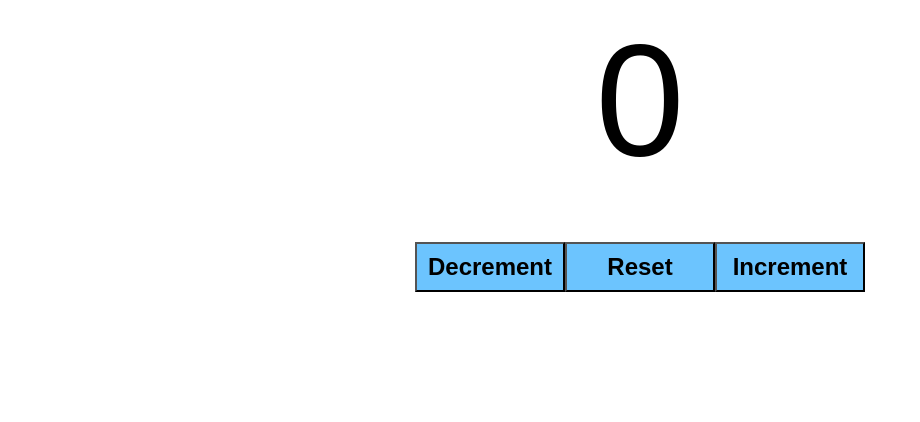
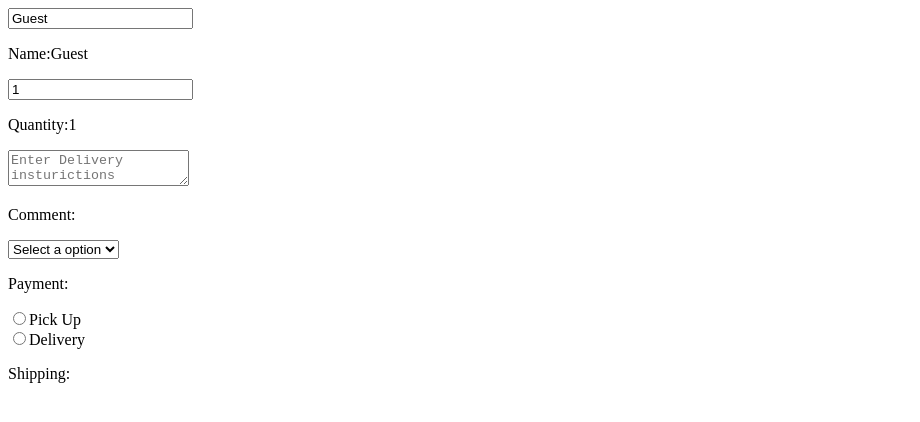
Before and after one commit to laderhad/react-tutorial, a React (Vite) app in the folder my-react-app/: page / in a window 1280 px wide. Shown: the top 422 px of the page, without its empty margins (0-920 px from the left). Built offline with nearby package versions, Linux system fonts and the light colour scheme.

Commit message:
onchange event handler

```diff
--- a/my-react-app/src/App.jsx
+++ b/my-react-app/src/App.jsx
@@ -1,9 +1,10 @@
 import Counter from "./Counter";
+import MyComponent from "./MyComponent";
 
 function App() {
 
   return (
-    <Counter/>
+    <MyComponent/>
   );
 
 }
--- a/my-react-app/src/MyComponent.jsx
+++ b/my-react-app/src/MyComponent.jsx
@@ -1,31 +1,69 @@
 import React,{useState} from "react";
 
 function MyComponent(){
-    const [name,setName]=useState();
-    const[age,setAge]=useState(0);
-    const [isEmployeed,setIsEmployeed]=useState(false);
-    const updateName=()=>{
-        setName("mordecai");
-        console.log("rigby")
+    const[name,setName] = useState("Guest");
+    const[quantity,setQuantity]=useState(1);
+    const[comment,setComment]=useState("");
+    const[payment,setPayment]=useState("");
+    const[shipping,setShipping]=useState("");
+
+    function handleChangeName(event){
+        setName(event.target.value);
     }
 
-    const incrementAge=()=>{
-        setAge(age+1);
-    }
-    const toggleEmployedStatus=()=>{
-        setIsEmployeed(!isEmployeed);
+    function handleChangeQuantity(event){
+        setQuantity(event.target.value);
     }
 
+    function handleChangeComment(event){
+        setComment(event.target.value);
+    }
+    function handleChangePayment(event){
+        setPayment(event.target.value);
+    }
+    function handleChangeShipping(event){
+        setShipping(event.target.value);
+    }
     return(
         <div>
+            <input value={name} onChange={handleChangeName} />
             <p>Name:{name}</p>
-            <button onClick={updateName}>Set Name</button>
 
-            <p>Age:{age}</p>
-            <button onClick={incrementAge}>Increment Age</button>
+            <input value={quantity} onChange={handleChangeQuantity}  type="number"/>
+            <p>Quantity:{quantity}</p>
 
-            <p>Is Employeed:{isEmployeed ? "Yes" : "No"}</p>
-            <button onClick={toggleEmployedStatus}>Toggle Status</button>
+            <textarea value={comment} onChange={handleChangeComment} placeholder="Enter Delivery insturictions" />
+            <p>Comment:{comment}</p>
+
+
+
+            <select value={payment} onChange={handleChangePayment}>
+                <option value="">Select a option</option>
+                <option value="Visa">Visa</option>
+                <option value="MasterCard">MasterCard</option>
+                <option value="GiftCard">GiftCard</option>
+            </select>
+            <p>Payment:{payment}</p>
+
+            <label>
+                <input type="radio" value="Pick Up"
+                checked={shipping==="Pick Up"}
+                onChange={handleChangeShipping}
+                />
+                Pick Up
+
+            </label><br />
+            <label>
+                <input type="radio" value="Delivery"
+                checked={shipping==="Delivery"}
+                onChange={handleChangeShipping}
+                />
+                Delivery
+
+            </label>
+            <p>Shipping:{shipping}</p>
+
+
         </div>
     );
 }
```
